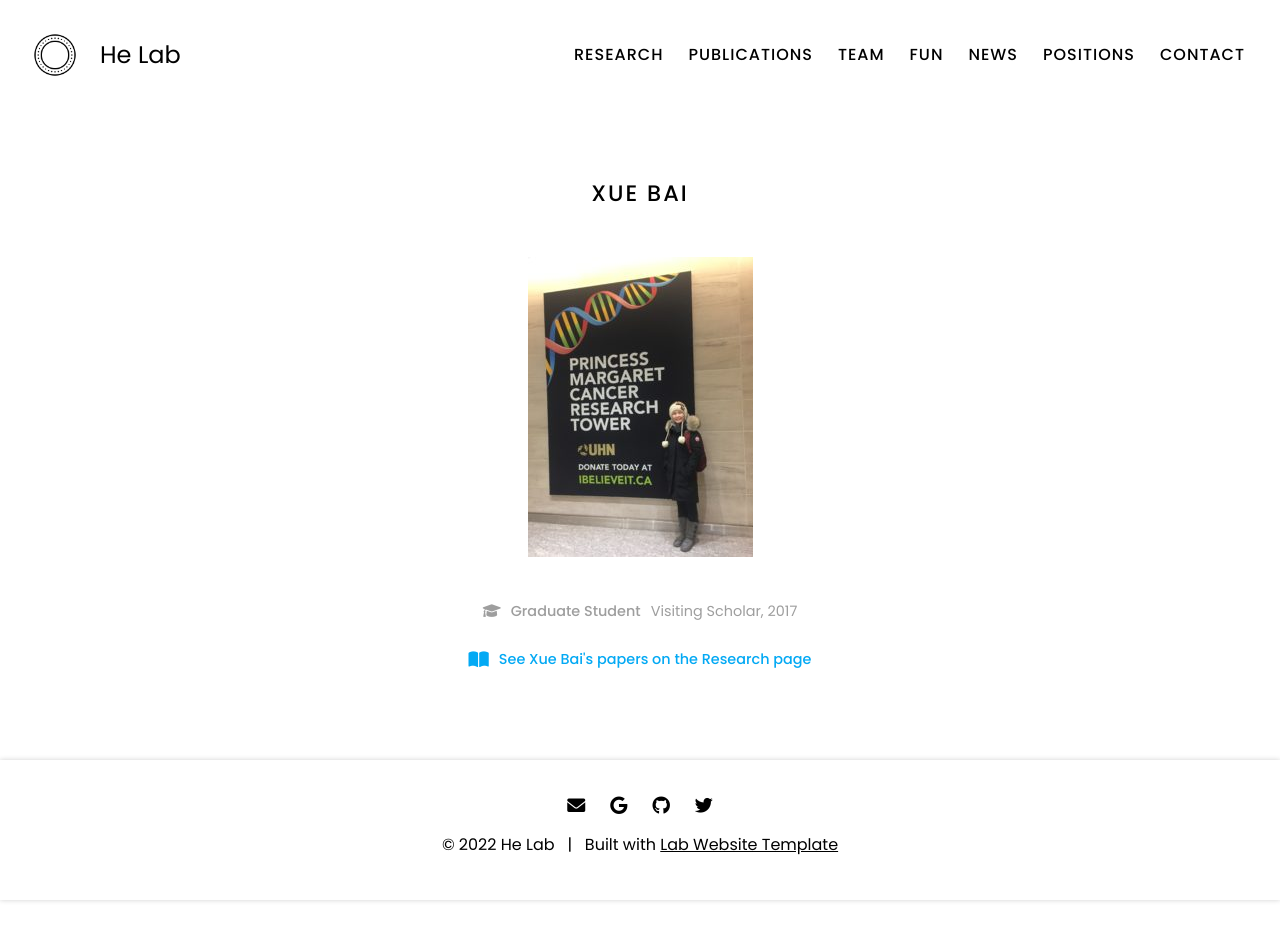
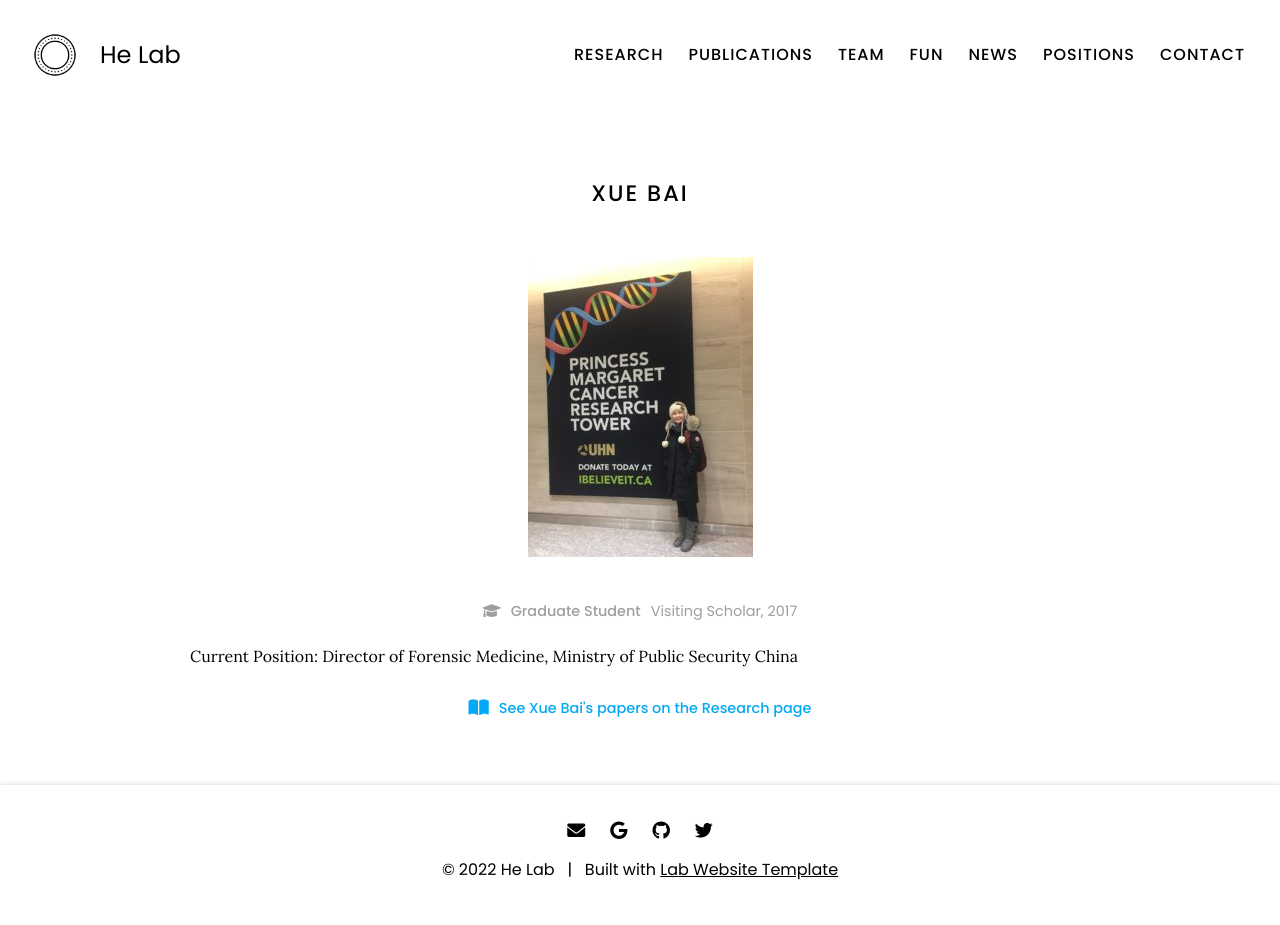
Before and after one commit to vivianschu/blue, a Jekyll site: the page built from _members/xue-bai.md, in a window 1280 px wide. Built offline with Jekyll 4.4.1, drawn with Linux system fonts in a browser that asks for light colours; before the commit the page ends 900 px from its top, so only the background shows below that.

Commit message:
Update xue-bai.md

```diff
--- a/_members/xue-bai.md
+++ b/_members/xue-bai.md
@@ -9,5 +9,6 @@ aliases:
   - X Bai
 links:
   email:
-current position: Director of Forensic Medicine, Ministry of Public Security China
 ---
+
+Current Position: Director of Forensic Medicine, Ministry of Public Security China
```
